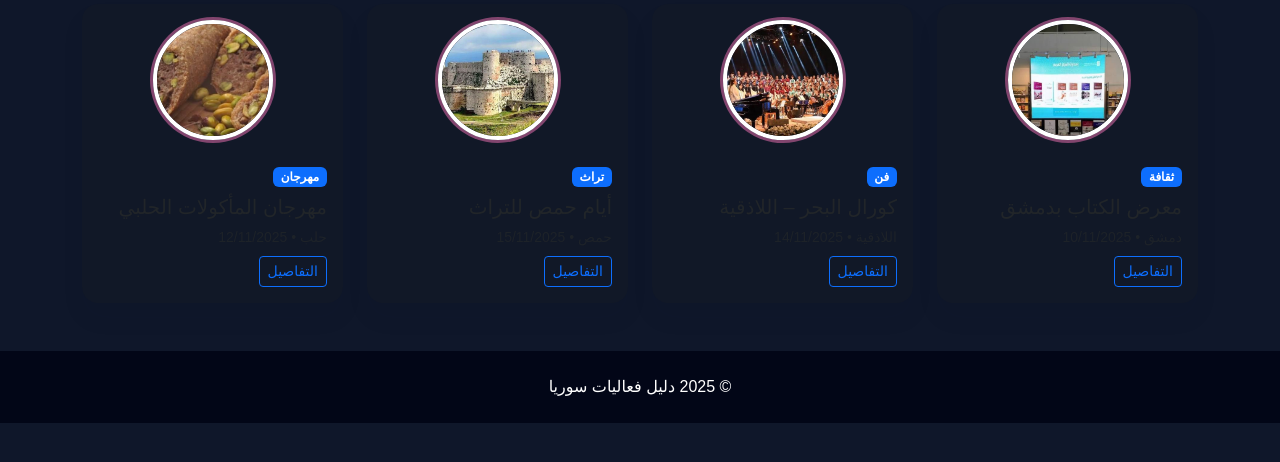
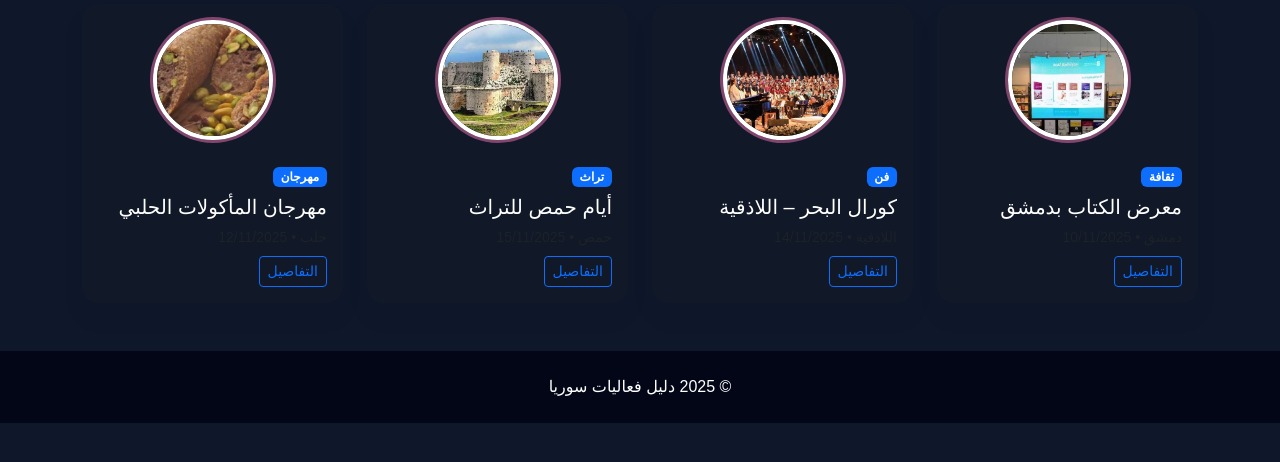
Before and after one commit to eng-sohaila/syria-events, a plain HTML site: page events.html in a window 1280 px wide. Both pictures are taken after a click on the button "الوضع الداكن". Shown: the part 212-674 px from the top of the page. Drawn offline with nearby package versions, Linux system fonts and the light colour scheme.

Commit message:
Update styles.css

```diff
--- a/assets/css/styles.css
+++ b/assets/css/styles.css
@@ -164,9 +164,14 @@ body.dark-mode .student-box {
   background: #111827;
   color: #fff;
 }
+body.dark-mode .card-title {
+  background: #111827;
+  color: #fff;
+}
 body.dark-mode .section-title {
   color: #fff;
 }
 body.dark-mode footer {
   background: #020617 !important;
+
 }
```
